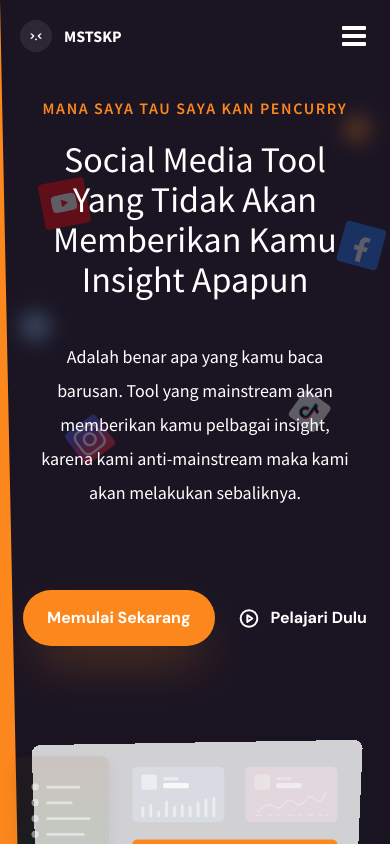
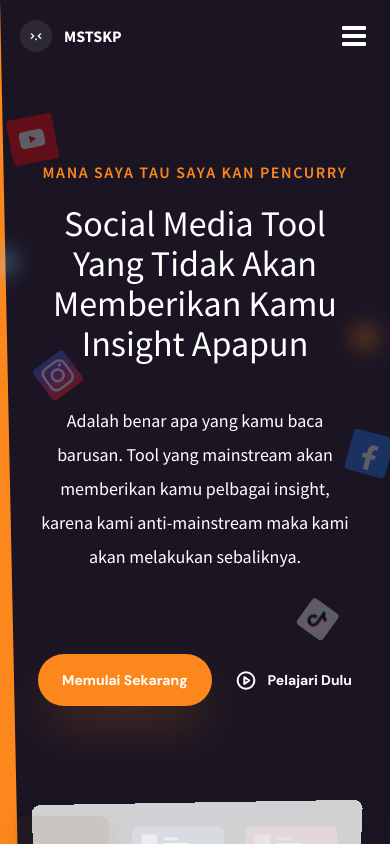
Before and after one commit to hudadamar21/codedesign-mstskp, a React (Vite) app: page / in a window 390 px wide. Shown: the top 844 px of the page. Built offline with nearby package versions, Linux system fonts and the light colour scheme.

Commit message:
improve top section

```diff
--- a/src/components/sections/TopSection.tsx
+++ b/src/components/sections/TopSection.tsx
@@ -4,7 +4,7 @@ function TopSection() {
   return (
     <section
       id="top"
-      className="relative bg-[size:auto_100%] lg:bg-[size:100%_auto] bg-no-repeat pt-24 md:pt-56 pb-32"
+      className="relative bg-[size:auto_100%] lg:bg-[size:100%_auto] bg-no-repeat pt-40 md:pt-56 pb-32"
       style={{ backgroundImage: "url(/images/bg-hero-section.svg)" }}>
       {/* <img
         className="absolute top-0 inset-0 w-full origin-top scale-y-"
@@ -14,12 +14,12 @@ function TopSection() {
 
       <div className="relative main-container z-10 text-center text-white">
         <img
-          className="absolute top-16 left-0 md:left-24 opacity-30 md:opacity-100"
+          className="absolute -top-16 md:top-16 -left-8 md:left-24 opacity-30 md:opacity-100"
           src="/images/dc1.svg"
           alt="decoration 1"
         />
         <img
-          className="absolute top-0 right-0 md:right-24 opacity-30 md:opacity-100"
+          className="absolute top-36 -right-2 md:right-24 opacity-30 md:opacity-100"
           src="/images/dc2.svg"
           alt="decoration 2"
         />
@@ -38,10 +38,10 @@ function TopSection() {
         <div className="font-dm-sans flex items-center justify-center gap-6 md:gap-14 my-20">
           <a
             href="#features"
-            className="px-6 md:px-10 py-4 md:py-6 bg-primary hover:saturate-200 transition duration-300 rounded-full font-bold shadow-2xl shadow-primary/30">
+            className="px-6 md:px-10 py-4 md:py-6 bg-primary text-sm md:text-base hover:saturate-200 transition duration-300 rounded-full font-bold shadow-2xl shadow-primary/30">
             Memulai Sekarang
           </a>
-          <a href="#features" className="flex items-center gap-x-3 font-bold">
+          <a href="#features" className="flex items-center gap-x-3 text-sm md:text-base font-bold">
             <PlayIcon />
             Pelajari Dulu
           </a>
```
